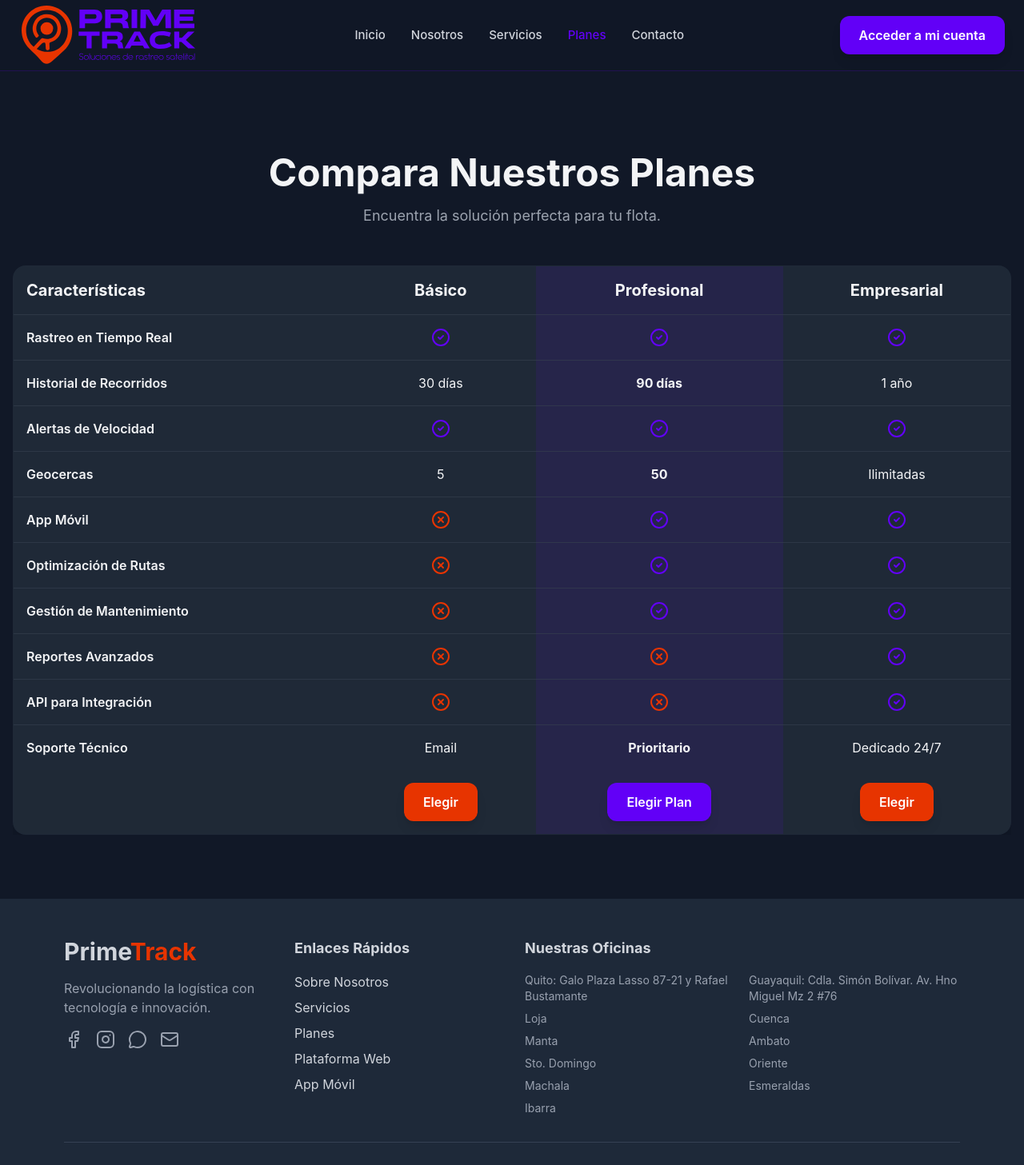
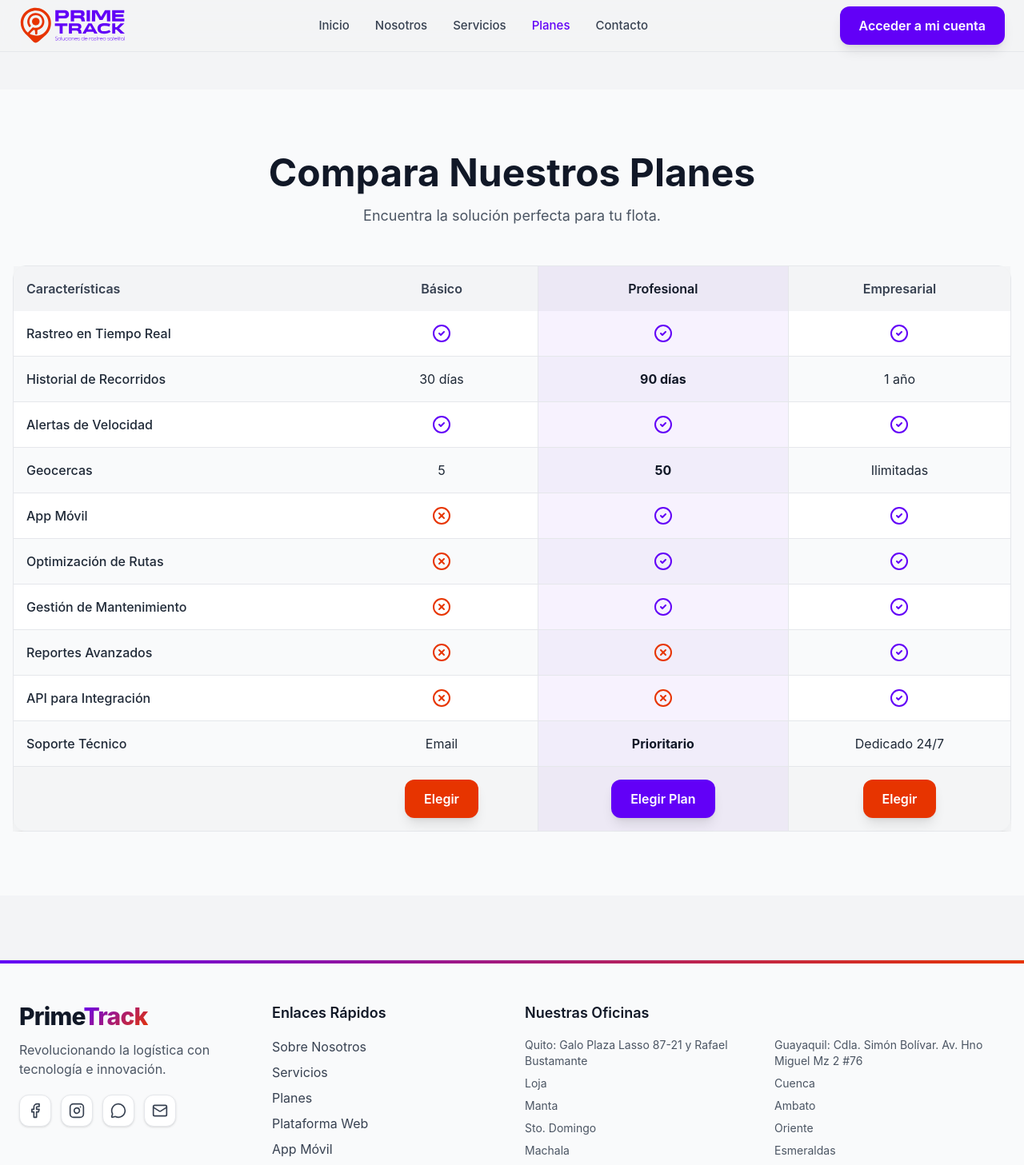
Before and after one commit to bmcabrera1/primeTrackWeb, a React (Vite) app in the folder PrimeTrack-Web/: page /plans in a window 1280 px wide. Shown: the top 1457 px of the page at 80% size. Built offline with nearby package versions, Linux system fonts and the light colour scheme.

Commit message:
Cambio de colores

```diff
--- a/PrimeTrack-Web/src/components/layout/Footer.tsx
+++ b/PrimeTrack-Web/src/components/layout/Footer.tsx
@@ -7,10 +7,14 @@ import {
 } from "lucide-react";
 
 const socialLinks = [
-  { icon: <Facebook />, href: "#" },
-  { icon: <Instagram />, href: "#" },
-  { icon: <MessageCircle />, href: "https://wa.me/593123456789" },
-  { icon: <MailIcon />, href: "mailto:info@primetrack.com" },
+  { icon: Facebook, href: "#", label: "Facebook" },
+  { icon: Instagram, href: "#", label: "Instagram" },
+  {
+    icon: MessageCircle,
+    href: "https://wa.me/593123456789",
+    label: "WhatsApp",
+  },
+  { icon: MailIcon, href: "mailto:info@primetrack.com", label: "Correo" },
 ];
 
 const locations = [
@@ -29,77 +33,104 @@ const locations = [
 
 const Footer = () => {
   return (
-    <footer className="bg-gray-800 text-gray-300 py-12">
-      <div className="container mx-auto px-4 max-w-6xl">
-        <div className="grid grid-cols-1 md:grid-cols-4 gap-8 mb-8">
+    <footer className="mt-20 bg-neutral-50 text-neutral-700 border-t border-neutral-200">
+      {/* Banda superior con degradado de marca */}
+      <div className="h-1 w-full bg-brand-gradient" aria-hidden />
+
+      <div className="mx-auto max-w-7xl px-4 md:px-6 py-12">
+        <div className="grid grid-cols-1 md:grid-cols-4 gap-10 md:gap-8 mb-10">
           {/* Brand */}
           <div>
-            <h2 className="text-3xl font-bold mb-4">
-              Prime<span className="text-secondary">Track</span>
+            <h2 className="text-3xl font-extrabold tracking-tight mb-3">
+              <span className="text-neutral-900">Prime</span>
+              <span className="text-brand-gradient">Track</span>
             </h2>
-            <p className="text-gray-400">
+            <p className="text-neutral-600">
               Revolucionando la logística con tecnología e innovación.
             </p>
-            <div className="flex gap-4 mt-4">
-              {socialLinks.map((link, index) => (
+
+            <div className="flex gap-3 mt-5">
+              {socialLinks.map(({ icon: Icon, href, label }) => (
                 <a
-                  key={index}
-                  href={link.href}
+                  key={label}
+                  href={href}
                   target="_blank"
                   rel="noopener noreferrer"
-                  className="text-gray-400 hover:text-blue-500 transition-colors duration-300"
+                  aria-label={label}
+                  className="inline-flex h-10 w-10 items-center justify-center rounded-xl border border-neutral-200 bg-white shadow-sm hover:shadow transition
+                             hover:-translate-y-0.5 hover:text-primary focus:outline-none focus-visible:ring-2 focus-visible:ring-primary/40"
                 >
-                  {link.icon}
+                  <Icon className="h-5 w-5" />
                 </a>
               ))}
             </div>
           </div>
 
           {/* Quick Links */}
-          <div>
-            <h3 className="font-bold text-lg mb-4">Enlaces Rápidos</h3>
+          <nav aria-label="Enlaces rápidos">
+            <h3 className="font-semibold text-neutral-900 text-lg mb-4">
+              Enlaces Rápidos
+            </h3>
             <ul className="space-y-2">
               <li>
-                <NavLink to="/about-us" className="hover:text-blue-500">
+                <NavLink
+                  to="/about-us"
+                  className="hover:text-primary underline-offset-4 hover:underline focus:outline-none focus-visible:ring-2 focus-visible:ring-primary/30 rounded"
+                >
                   Sobre Nosotros
                 </NavLink>
               </li>
               <li>
-                <NavLink to="/services" className="hover:text-blue-500">
+                <NavLink
+                  to="/services"
+                  className="hover:text-primary underline-offset-4 hover:underline focus:outline-none focus-visible:ring-2 focus-visible:ring-primary/30 rounded"
+                >
                   Servicios
                 </NavLink>
               </li>
               <li>
-                <NavLink to="/plans" className="hover:text-blue-500">
+                <NavLink
+                  to="/plans"
+                  className="hover:text-primary underline-offset-4 hover:underline focus:outline-none focus-visible:ring-2 focus-visible:ring-primary/30 rounded"
+                >
                   Planes
                 </NavLink>
               </li>
               <li>
-                <a href="#" className="hover:text-blue-500">
+                <a
+                  href="#"
+                  className="hover:text-primary underline-offset-4 hover:underline focus:outline-none focus-visible:ring-2 focus-visible:ring-primary/30 rounded"
+                >
                   Plataforma Web
                 </a>
               </li>
               <li>
-                <a href="#" className="hover:text-blue-500">
+                <a
+                  href="#"
+                  className="hover:text-primary underline-offset-4 hover:underline focus:outline-none focus-visible:ring-2 focus-visible:ring-primary/30 rounded"
+                >
                   App Móvil
                 </a>
               </li>
             </ul>
-          </div>
+          </nav>
 
           {/* Locations */}
           <div className="md:col-span-2">
-            <h3 className="font-bold text-lg mb-4">Nuestras Oficinas</h3>
-            <div className="grid grid-cols-2 gap-x-4 gap-y-2 text-sm">
-              {locations.map((loc, index) => (
-                <p key={index} className="text-gray-400">
+            <h3 className="font-semibold text-neutral-900 text-lg mb-4">
+              Nuestras Oficinas
+            </h3>
+            <div className="grid grid-cols-1 sm:grid-cols-2 gap-x-6 gap-y-2 text-sm">
+              {locations.map((loc) => (
+                <p key={loc} className="text-neutral-600">
                   {loc}
                 </p>
               ))}
             </div>
           </div>
         </div>
-        <div className="border-t border-gray-700 pt-6 text-center text-gray-500">
+
+        <div className="border-t border-neutral-200 pt-6 text-center text-neutral-500">
           <p>
             &copy; {new Date().getFullYear()} PrimeTrack. Todos los derechos
             reservados.
--- a/PrimeTrack-Web/src/components/layout/Header.tsx
+++ b/PrimeTrack-Web/src/components/layout/Header.tsx
@@ -17,25 +17,21 @@ const Header = () => {
   const [isMenuOpen, setIsMenuOpen] = useState(false);
 
   return (
-    // CAMBIO 1: Se usa <header> como contenedor principal
     <motion.header
       variants={fadeIn("bottom", 0.2)}
       initial="hidden"
       animate="visible"
       exit="hidden"
-      className="fixed z-50 w-full top-0 left-0 bg-neutral-900/90 backdrop-blur-md border-b border-primary/20"
+      className="fixed top-0 left-0 z-50 w-full bg-neutral-100/90 backdrop-blur-md border-b border-neutral-200"
     >
-      <div className="container flex items-center justify-between max-w-7xl mx-auto px-4 md:px-6 py-1 md:py-1">
-        {/* Logo más grande */}
+      <div className="max-w-7xl mx-auto px-4 md:px-6 py-2 flex items-center justify-between">
+        {/* Logo */}
         <NavLink
           to="/"
           aria-label="PrimeTrack – Inicio"
           className="flex items-center gap-3"
         >
-          <LogoIcon
-            className="h-8 md:h-20 lg:h-[80px] w-auto"
-            aria-label="PrimeTrack"
-          />
+          <LogoIcon className="h-10 md:h-12 w-auto" aria-label="PrimeTrack" />
         </NavLink>
 
         {/* Desktop Nav */}
@@ -48,10 +44,14 @@ const Header = () => {
                   end={link.path === "/"}
                   className={({ isActive }) =>
                     [
+                      // subrayado animado
                       "relative after:absolute after:-bottom-1 after:left-0 after:h-[2px] after:w-full after:origin-left after:scale-x-0 after:bg-primary after:transition-transform after:duration-300 hover:after:scale-x-100",
+                      // colores base/activo
                       isActive
                         ? "text-primary"
-                        : "text-gray-300 hover:text-white",
+                        : "text-neutral-700 hover:text-neutral-900",
+                      // accesibilidad
+                      "focus:outline-none focus-visible:ring-2 focus-visible:ring-primary/40 rounded",
                     ].join(" ")
                   }
                 >
@@ -62,7 +62,7 @@ const Header = () => {
           </ul>
         </nav>
 
-        {/* CTA desktop (opcional) */}
+        {/* CTA desktop */}
         <button className="hidden md:inline-flex btn-primary">
           Acceder a mi cuenta
         </button>
@@ -70,24 +70,27 @@ const Header = () => {
         {/* Mobile toggle */}
         <button
           type="button"
-          aria-label="Abrir menú"
-          className="md:hidden p-2 rounded-xl hover:bg-white/5 transition"
+          aria-label={isMenuOpen ? "Cerrar menú" : "Abrir menú"}
+          aria-controls="mobile-menu"
+          aria-expanded={isMenuOpen}
+          className="md:hidden p-2 rounded-xl hover:bg-neutral-200 transition focus:outline-none focus-visible:ring-2 focus-visible:ring-primary/40"
           onClick={() => setIsMenuOpen((v) => !v)}
         >
-          <Menu className="w-7 h-7 text-white" />
+          <Menu className="w-7 h-7 text-neutral-700" />
         </button>
       </div>
 
       {/* Menú móvil */}
       <AnimatePresence>
         {isMenuOpen && (
-          <motion.div
-            initial={{ opacity: 0, y: -10 }}
+          <motion.nav
+            id="mobile-menu"
+            initial={{ opacity: 0, y: -6 }}
             animate={{ opacity: 1, y: 0 }}
-            exit={{ opacity: 0, y: -10 }}
-            className="md:hidden border-t border-primary/20 bg-neutral-900/95"
+            exit={{ opacity: 0, y: -6 }}
+            className="md:hidden border-t border-neutral-200 bg-white/95 backdrop-blur-sm shadow-sm"
           >
-            <ul className="flex flex-col px-4 py-3 space-y-2">
+            <ul className="flex flex-col px-4 py-3 space-y-1">
               {navLinks.map((link) => (
                 <li key={link.id}>
                   <NavLink
@@ -95,10 +98,11 @@ const Header = () => {
                     end={link.path === "/"}
                     className={({ isActive }) =>
                       [
-                        "block py-2",
+                        "block py-2 px-1 rounded-md transition",
                         isActive
-                          ? "text-primary"
-                          : "text-gray-300 hover:text-white",
+                          ? "text-primary bg-neutral-100"
+                          : "text-neutral-700 hover:text-neutral-900 hover:bg-neutral-100",
+                        "focus:outline-none focus-visible:ring-2 focus-visible:ring-primary/30",
                       ].join(" ")
                     }
                     onClick={() => setIsMenuOpen(false)}
@@ -107,8 +111,16 @@ const Header = () => {
                   </NavLink>
                 </li>
               ))}
+              <li className="pt-2">
+                <button
+                  className="w-full btn-primary"
+                  onClick={() => setIsMenuOpen(false)}
+                >
+                  Acceder a mi cuenta
+                </button>
+              </li>
             </ul>
-          </motion.div>
+          </motion.nav>
         )}
       </AnimatePresence>
     </motion.header>
--- a/PrimeTrack-Web/src/index.css
+++ b/PrimeTrack-Web/src/index.css
@@ -1,6 +1,7 @@
 @import "tailwindcss";
 
-:root { color-scheme: dark; }
+/* Usamos esquema de color claro para inputs nativos y scrollbars */
+:root { color-scheme: light; }
 html, body, #root { height: 100%; }
 
 /* === Tailwind v4: Design Tokens === */
@@ -33,7 +34,10 @@ html, body, #root { height: 100%; }
   --shadow-glow: 0 0 25px rgba(98, 0, 247, 0.35);
 }
 
-body { @apply bg-neutral-900 text-neutral-100 antialiased font-sans; }
+/* ===== Fondo intermedio elegante ===== */
+body {
+  @apply bg-neutral-100 text-neutral-800 antialiased font-sans;
+}
 
 /* Component tokens (utilidades compuestas) */
 .btn-primary {
@@ -42,27 +46,41 @@ body { @apply bg-neutral-900 text-neutral-100 antialiased font-sans; }
 .btn-secondary {
   @apply inline-flex items-center justify-center px-6 py-3 rounded-xl font-semibold text-white bg-secondary transition-all duration-300 shadow-lg hover:bg-secondary-light focus:outline-none focus:ring-2 focus:ring-secondary/50;
 }
-.card { @apply bg-neutral-800 rounded-2xl border border-neutral-700/60 shadow-xl; }
-.section { @apply py-20; }
 
-/* Scrollbar */
+/* Tarjetas suaves para fondo claro */
+.card {
+  @apply bg-neutral-50 rounded-2xl border border-neutral-200 shadow-lg;
+}
+
+.section {
+  @apply py-20;
+}
+
+/* Scrollbar (claro y discreto) */
 ::-webkit-scrollbar { width: 8px; height: 8px; }
-::-webkit-scrollbar-track { background: #1f2937; }
-::-webkit-scrollbar-thumb { background-color: var(--color-primary); border-radius: 10px; border: 2px solid #1f2937; }
+::-webkit-scrollbar-track { background: var(--color-neutral-200); }
+::-webkit-scrollbar-thumb {
+  background-color: var(--color-primary);
+  border-radius: 10px;
+  border: 2px solid var(--color-neutral-200);
+}
 
 /* === Brand helpers === */
 .bg-brand-gradient {
   background-image: linear-gradient(135deg, var(--color-primary) 0%, var(--color-secondary) 100%);
 }
+
 .text-brand-gradient {
   background: linear-gradient(135deg, var(--color-primary), var(--color-secondary));
   -webkit-background-clip: text;
   background-clip: text;
   color: transparent;
 }
+
 .ring-brand {
   --tw-ring-color: color-mix(in oklab, var(--color-primary) 70%, white 30%);
 }
+
 .shadow-brand {
   box-shadow: var(--shadow-glow);
 }
--- a/PrimeTrack-Web/src/pages/PlanPage.tsx
+++ b/PrimeTrack-Web/src/pages/PlanPage.tsx
@@ -34,16 +34,17 @@ const featuresList = [
 const PlansPage = () => {
   return (
     <div>
-      <section className="section bg-neutral-900">
+      {/* Section clara para encajar con el fondo intermedio elegante */}
+      <section className="section bg-neutral-50">
         <div className="container mx-auto px-4">
           <MotionTransition
             variants={fadeIn("bottom", 0.3)}
             className="text-center mb-12"
           >
-            <h1 className="text-4xl md:text-5xl font-bold mb-4">
+            <h1 className="text-4xl md:text-5xl font-bold mb-4 text-neutral-900">
               Compara Nuestros Planes
             </h1>
-            <p className="text-lg text-neutral-400 max-w-3xl mx-auto">
+            <p className="text-lg text-neutral-600 max-w-3xl mx-auto">
               Encuentra la solución perfecta para tu flota.
             </p>
           </MotionTransition>
@@ -52,71 +53,110 @@ const PlansPage = () => {
             variants={fadeIn("bottom", 0.5)}
             className="overflow-x-auto"
           >
-            <table className="w-full min-w-[860px] text-left border-collapse card overflow-hidden">
+            {/* Card contenedor para sombras/bordes coherentes */}
+            <div className="card p-0">
+              <table className="w-full min-w-[860px] text-left border-collapse">
+                <caption className="sr-only">
+                  Comparativa de características por plan
+                </caption>
                 <thead>
-                <tr className="bg-neutral-800/70">
-                  <th className="p-4 text-xl font-bold w-1/3">
+                  <tr className="bg-neutral-100/90">
+                    <th className="p-4 text-sm md:text-base font-semibold text-neutral-700 w-1/3">
                       Características
                     </th>
-                  <th className="p-4 text-center text-xl font-bold">Básico</th>
-                  <th className="p-4 text-center text-xl font-bold bg-primary/10">
+                    <th className="p-4 text-center text-sm md:text-base font-semibold text-neutral-700">
+                      Básico
+                    </th>
+                    <th className="p-4 text-center text-sm md:text-base font-semibold text-neutral-900 bg-primary/5 border-x border-neutral-200">
                       Profesional
                     </th>
-                  <th className="p-4 text-center text-xl font-bold">
+                    <th className="p-4 text-center text-sm md:text-base font-semibold text-neutral-700">
                       Empresarial
                     </th>
                   </tr>
                 </thead>
-              <tbody>
+
+                <tbody className="divide-y divide-neutral-200">
                   {featuresList.map((feature, index) => (
                     <tr
                       key={index}
-                    className="border-t border-neutral-700/60 hover:bg-neutral-800/50"
+                      className="odd:bg-white even:bg-neutral-50 hover:bg-neutral-100/60 transition-colors"
                     >
-                    <td className="p-4 font-semibold">{feature.name}</td>
+                      <td className="p-4 font-medium text-neutral-800">
+                        {feature.name}
+                      </td>
+
                       <td className="p-4 text-center">
                         {typeof feature.basic === "boolean" ? (
                           feature.basic ? (
-                          <CheckCircle2 className="mx-auto text-primary" />
+                            <CheckCircle2
+                              className="mx-auto text-primary"
+                              aria-label="Incluido"
+                            />
                           ) : (
-                          <XCircle className="mx-auto text-secondary" />
+                            <XCircle
+                              className="mx-auto text-secondary"
+                              aria-label="No incluido"
+                            />
                           )
                         ) : (
-                        <span>{feature.basic}</span>
+                          <span className="text-neutral-800">
+                            {feature.basic}
+                          </span>
                         )}
                       </td>
-                    <td className="p-4 text-center bg-primary/10">
+
+                      <td className="p-4 text-center bg-primary/5 border-x border-neutral-200">
                         {typeof feature.pro === "boolean" ? (
                           feature.pro ? (
-                          <CheckCircle2 className="mx-auto text-primary" />
+                            <CheckCircle2
+                              className="mx-auto text-primary"
+                              aria-label="Incluido"
+                            />
                           ) : (
-                          <XCircle className="mx-auto text-secondary" />
+                            <XCircle
+                              className="mx-auto text-secondary"
+                              aria-label="No incluido"
+                            />
                           )
                         ) : (
-                        <span className="font-bold">{feature.pro}</span>
+                          <span className="font-bold text-neutral-900">
+                            {feature.pro}
+                          </span>
                         )}
                       </td>
+
                       <td className="p-4 text-center">
                         {typeof feature.enterprise === "boolean" ? (
                           feature.enterprise ? (
-                          <CheckCircle2 className="mx-auto text-primary" />
+                            <CheckCircle2
+                              className="mx-auto text-primary"
+                              aria-label="Incluido"
+                            />
                           ) : (
-                          <XCircle className="mx-auto text-secondary" />
+                            <XCircle
+                              className="mx-auto text-secondary"
+                              aria-label="No incluido"
+                            />
                           )
                         ) : (
-                        <span>{feature.enterprise}</span>
+                          <span className="text-neutral-800">
+                            {feature.enterprise}
+                          </span>
                         )}
                       </td>
                     </tr>
                   ))}
-                <tr className="bg-neutral-800/30">
-                  <td className="p-4"></td>
+
+                  {/* Fila de CTAs */}
+                  <tr className="bg-neutral-100/80">
+                    <td className="p-4" />
                     <td className="p-4 text-center">
                       <NavLink to="/contact" className="btn-secondary">
                         Elegir
                       </NavLink>
                     </td>
-                  <td className="p-4 text-center bg-primary/10">
+                    <td className="p-4 text-center bg-primary/5 border-x border-neutral-200">
                       <NavLink to="/contact" className="btn-primary">
                         Elegir Plan
                       </NavLink>
@@ -129,6 +169,7 @@ const PlansPage = () => {
                   </tr>
                 </tbody>
               </table>
+            </div>
           </MotionTransition>
         </div>
       </section>
```
Also changed, not shown: PrimeTrack-Web/src/pages/AboutUsPage.tsx (+48 -29 lines), PrimeTrack-Web/src/pages/ContactPage.tsx (+37 -18 lines), PrimeTrack-Web/src/pages/HomePage.tsx (+60 -45 lines), PrimeTrack-Web/src/pages/ServicePage.tsx (+33 -26 lines). Lines whose indentation alone changed are shown as unchanged.
